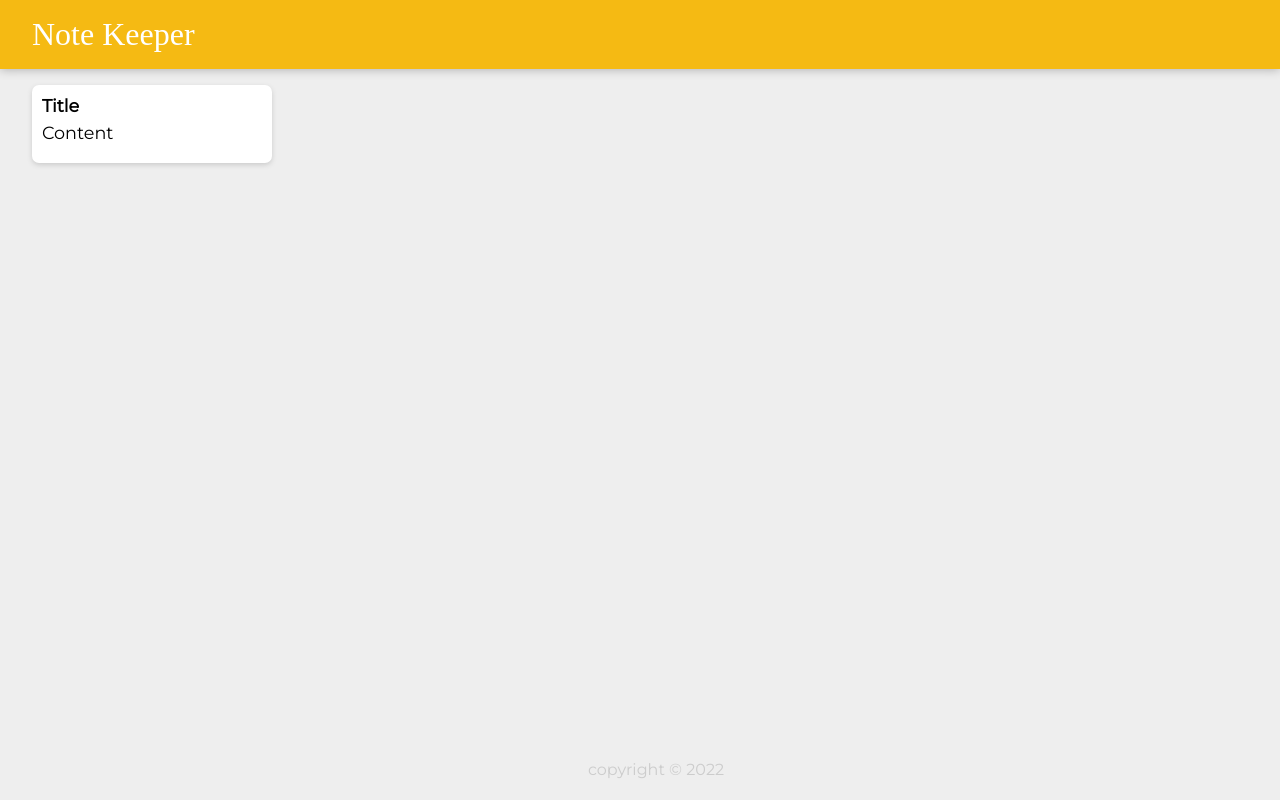
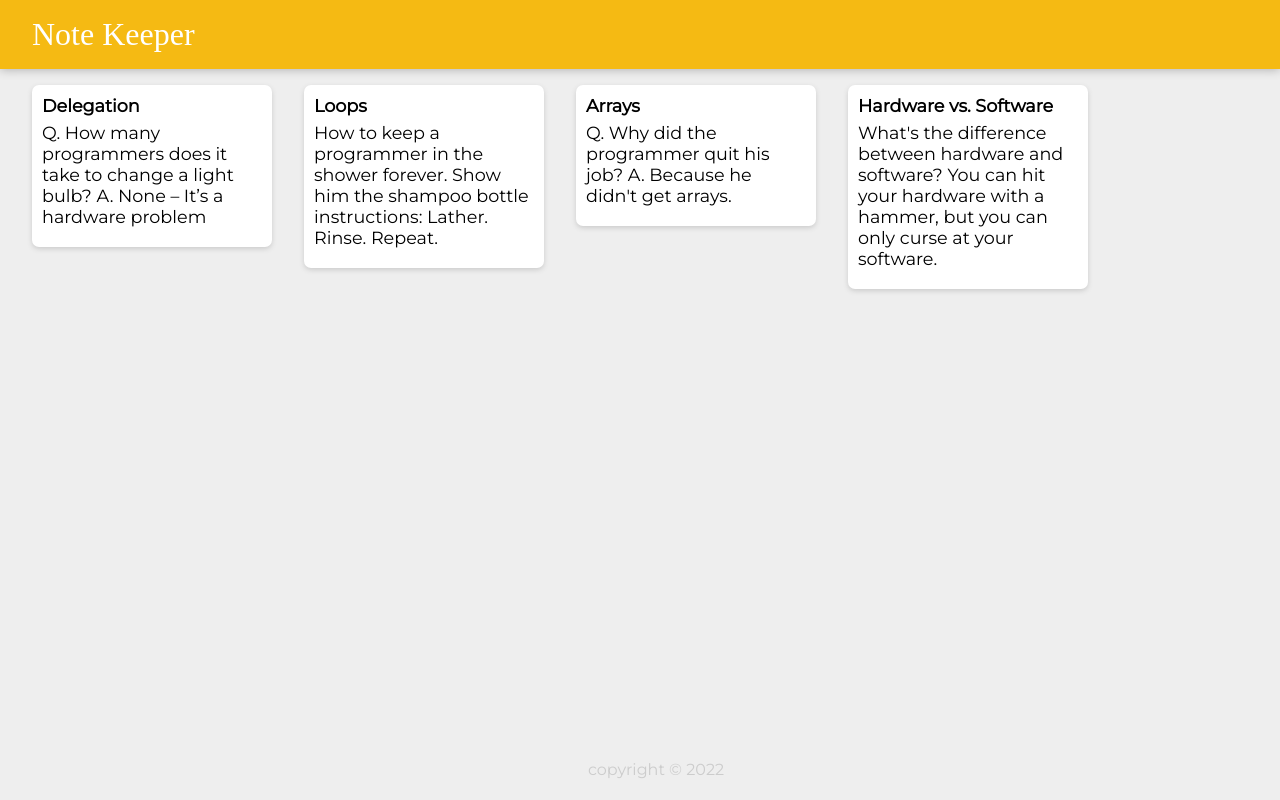
Before and after one commit to toshiroto/React-Note-Keeper, a React (Create React App) app: page / in a window 1280 px wide. Built offline with nearby package versions, Linux system fonts and the light colour scheme; a web font is replaced by a local one.

Commit message:
components rendered

```diff
--- a/src/components/App.jsx
+++ b/src/components/App.jsx
@@ -2,13 +2,23 @@ import React from "react";
 import Header from "./Header";
 import Footer from "./Footer";
 import Note from "./Note";
+import notes from "../notes";
 
+const createNote = (note) => {
+  return (
+    <Note
+    key={note.key}
+    title={note.title}
+    content={note.content}
+     />
+  );
+};
 
 function App() {
   return (
     <div>
       <Header />
-      <Note />
+      {notes.map(createNote)}
       <Footer />
     </div>
   );
--- a/src/components/Note.jsx
+++ b/src/components/Note.jsx
@@ -1,10 +1,11 @@
 import React from "react";
 
-function Note() {
+
+function Note(props) {
   return (
     <div className="note">
-      <h1><strong>Title</strong></h1>
-      <p>Content</p>
+      <h1><strong>{props.title}</strong></h1>
+      <p>{props.content}</p>
     </div>
   );
 }
--- a/src/notes.js
+++ b/src/notes.js
@@ -24,3 +24,5 @@ const notes = [
       "What's the difference between hardware and software? You can hit your hardware with a hammer, but you can only curse at your software."
   }
 ];
+
+export default notes;
```
